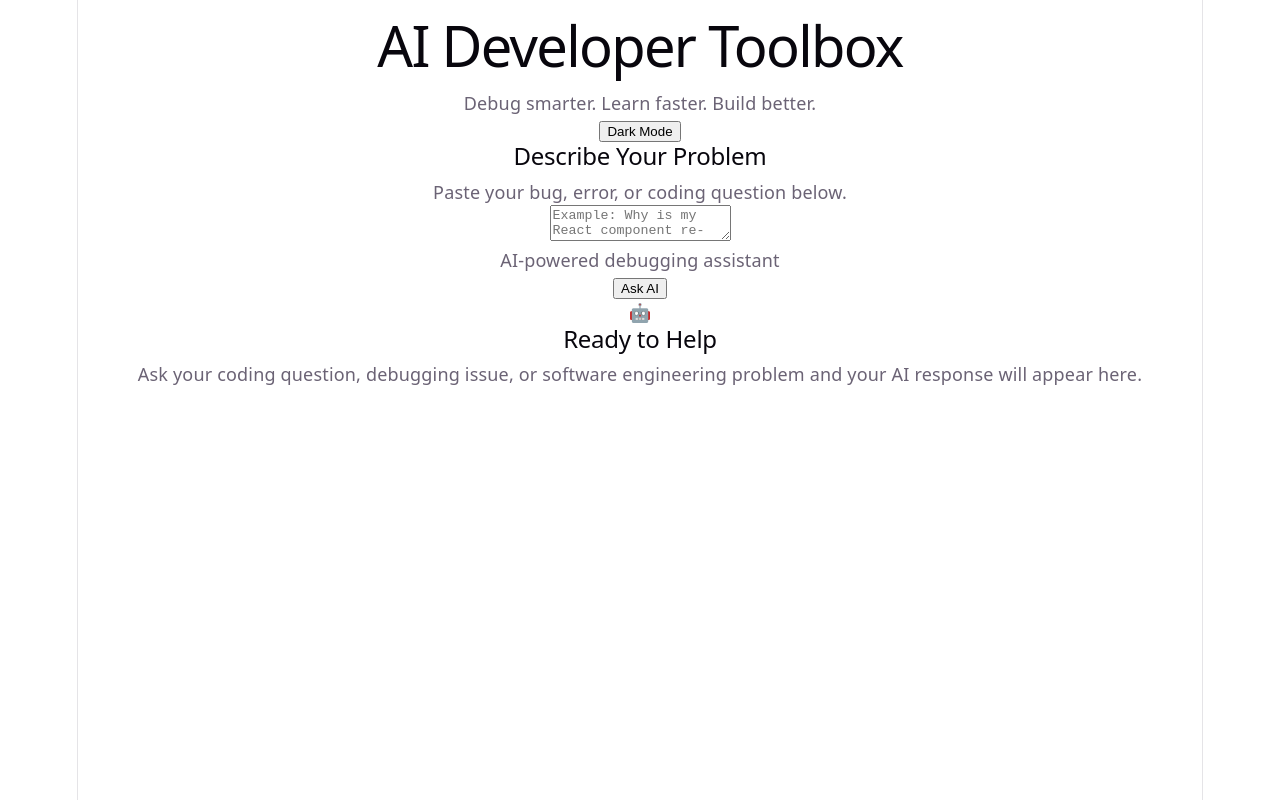
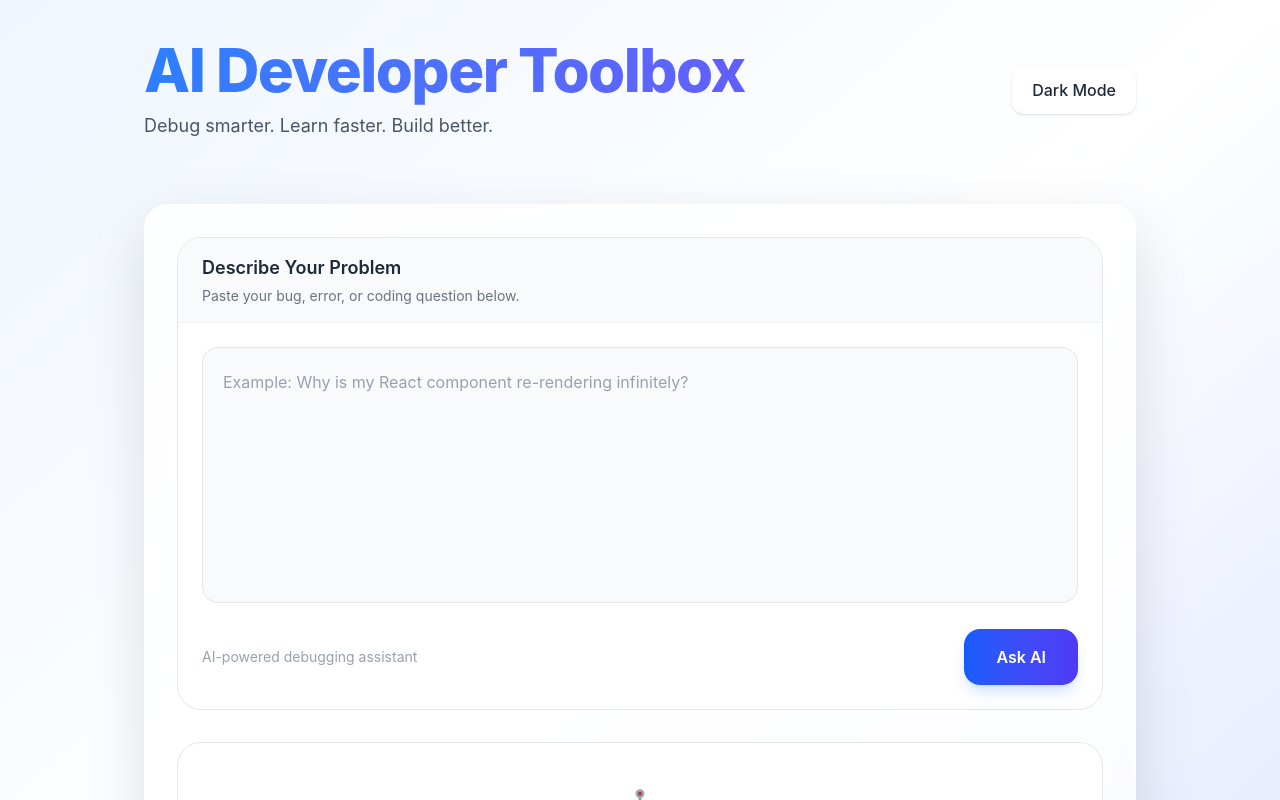
Before and after one commit to utkarsh-0106/ai-developer-toolbox, a React (Vite) app in the folder frontend/: page / in a window 1280 px wide. Shown: the top 800 px of the page. Built offline with nearby package versions, Linux system fonts and the light colour scheme; no server answers.

Commit message:
Update frontend and backend

```diff
--- /dev/null
+++ b/frontend/postcss.config.js
@@ -0,0 +1,5 @@
+export default {
+  plugins: {
+    "@tailwindcss/postcss": {},
+  },
+};
--- a/frontend/src/index.css
+++ b/frontend/src/index.css
@@ -1,111 +1,17 @@
-:root {
-  --text: #6b6375;
-  --text-h: #08060d;
-  --bg: #fff;
-  --border: #e5e4e7;
-  --code-bg: #f4f3ec;
-  --accent: #aa3bff;
-  --accent-bg: rgba(170, 59, 255, 0.1);
-  --accent-border: rgba(170, 59, 255, 0.5);
-  --social-bg: rgba(244, 243, 236, 0.5);
-  --shadow:
-    rgba(0, 0, 0, 0.1) 0 10px 15px -3px, rgba(0, 0, 0, 0.05) 0 4px 6px -2px;
+@import "tailwindcss";
 
-  --sans: system-ui, 'Segoe UI', Roboto, sans-serif;
-  --heading: system-ui, 'Segoe UI', Roboto, sans-serif;
-  --mono: ui-monospace, Consolas, monospace;
-
-  font: 18px/145% var(--sans);
-  letter-spacing: 0.18px;
-  color-scheme: light dark;
-  color: var(--text);
-  background: var(--bg);
-  font-synthesis: none;
-  text-rendering: optimizeLegibility;
-  -webkit-font-smoothing: antialiased;
-  -moz-osx-font-smoothing: grayscale;
-
-  @media (max-width: 1024px) {
-    font-size: 16px;
-  }
-}
-
-@media (prefers-color-scheme: dark) {
-  :root {
-    --text: #9ca3af;
-    --text-h: #f3f4f6;
-    --bg: #1d1716;
-    --border: #2e303a;
-    --code-bg: #1f2028;
-    --accent: #c084fc;
-    --accent-bg: rgba(192, 132, 252, 0.15);
-    --accent-border: rgba(192, 132, 252, 0.5);
-    --social-bg: rgba(47, 48, 58, 0.5);
-    --shadow:
-      rgba(0, 0, 0, 0.4) 0 10px 15px -3px, rgba(0, 0, 0, 0.25) 0 4px 6px -2px;
-  }
-
-  #social .button-icon {
-    filter: invert(1) brightness(2);
-  }
+html,
+body,
+#root {
+  margin: 0;
+  min-height: 100%;
 }
 
 body {
-  margin: 0;
+  font-family: Inter, sans-serif;
+  background-color: white;
 }
 
-#root {
-  width: 1126px;
-  max-width: 100%;
-  margin: 0 auto;
-  text-align: center;
-  border-inline: 1px solid var(--border);
-  min-height: 100svh;
-  display: flex;
-  flex-direction: column;
+* {
   box-sizing: border-box;
 }
-
-h1,
-h2 {
-  font-family: var(--heading);
-  font-weight: 500;
-  color: var(--text-h);
-}
-
-h1 {
-  font-size: 56px;
-  letter-spacing: -1.68px;
-  margin: 32px 0;
-  @media (max-width: 1024px) {
-    font-size: 36px;
-    margin: 20px 0;
-  }
-}
-h2 {
-  font-size: 24px;
-  line-height: 118%;
-  letter-spacing: -0.24px;
-  margin: 0 0 8px;
-  @media (max-width: 1024px) {
-    font-size: 20px;
-  }
-}
-p {
-  margin: 0;
-}
-
-code,
-.counter {
-  font-family: var(--mono);
-  display: inline-flex;
-  border-radius: 4px;
-  color: var(--text-h);
-}
-
-code {
-  font-size: 15px;
-  line-height: 135%;
-  padding: 4px 8px;
-  background: var(--code-bg);
-}
--- /dev/null
+++ b/frontend/tailwind.config.js
@@ -0,0 +1,11 @@
+/** @type {import('tailwindcss').Config} */
+export default {
+  content: [
+    "./index.html",
+    "./src/**/*.{js,ts,jsx,tsx}",
+  ],
+  theme: {
+    extend: {},
+  },
+  plugins: [],
+};
```
Also changed, not shown: frontend/package.json (+5 -2 lines), 1 other file (tests, documents, lock files or other folders).
